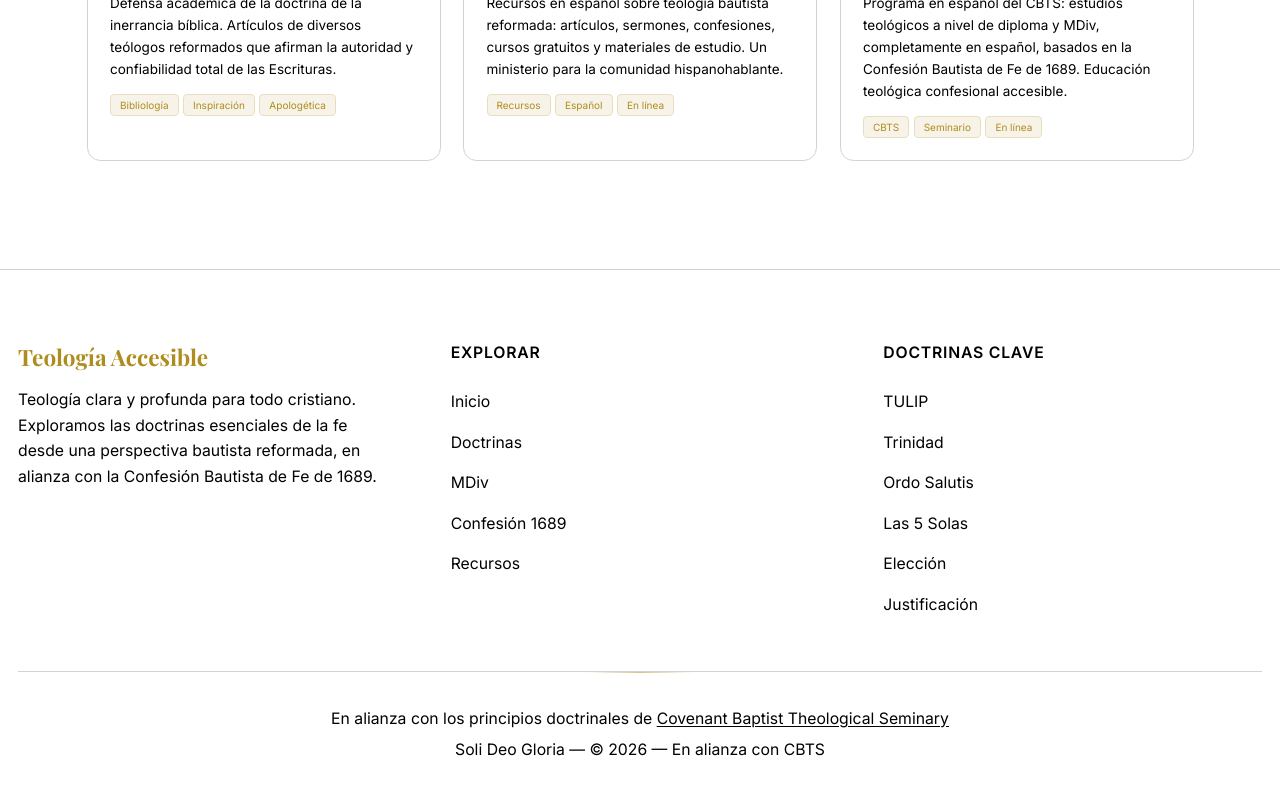
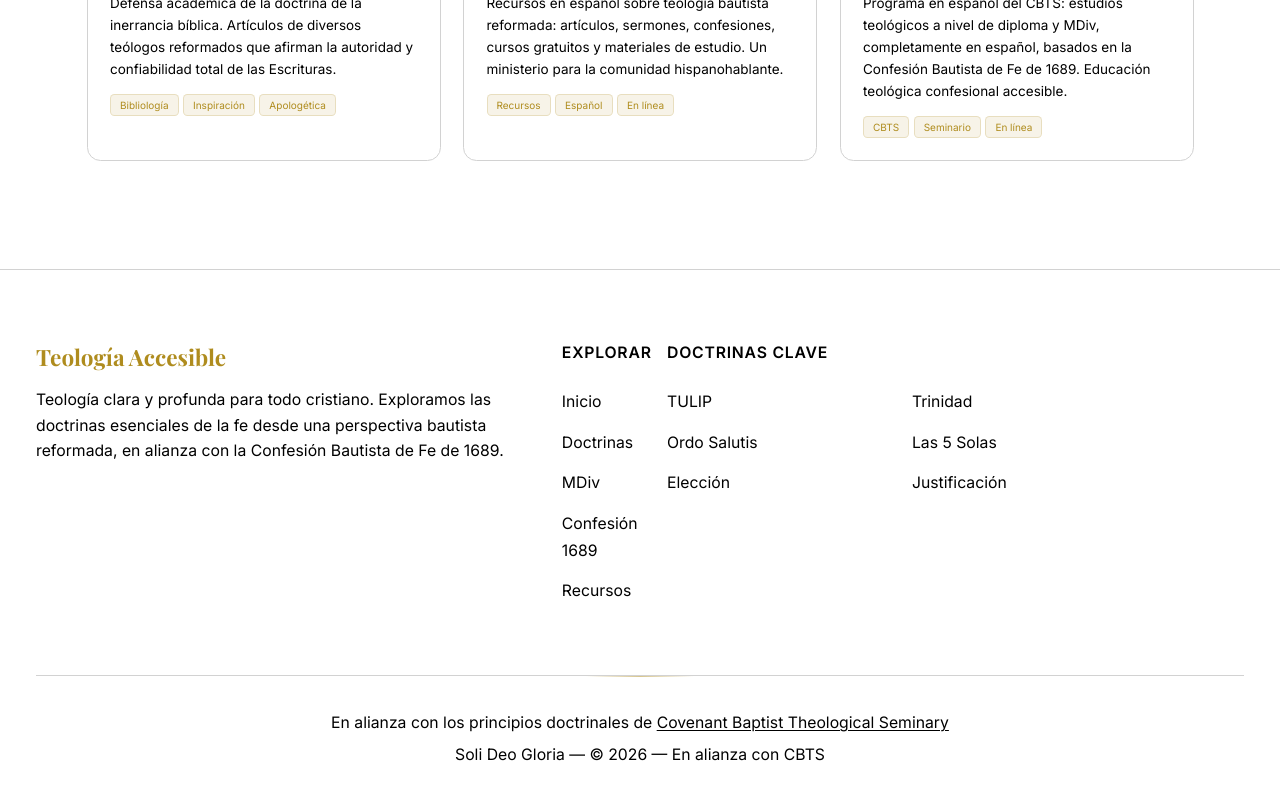
Before and after one commit to fabioledezma/teologia-bautista, a Next.js app: page / in a window 1280 px wide. Shown: the part 9770-10570 px from the top of the page. Built offline with nearby package versions, Linux system fonts and the light colour scheme; a web font is replaced by a local one.

Commit message:
Mejora responsividad del footer: grid progresivo, espaciados adaptables

```diff
--- a/src/components/Footer.tsx
+++ b/src/components/Footer.tsx
@@ -20,16 +20,16 @@ const doctrinasLinks = [
 export default function Footer() {
   return (
     <footer className="bg-surface-1 border-t border-border">
-      <div className="max-w-7xl mx-auto px-4 py-16">
-        <div className="grid grid-cols-1 md:grid-cols-3 gap-12">
-          <div>
+      <div className="max-w-7xl mx-auto px-5 sm:px-6 lg:px-8 py-10 sm:py-14 lg:py-16">
+        <div className="grid grid-cols-1 sm:grid-cols-2 lg:grid-cols-12 gap-8 sm:gap-10 lg:gap-12">
+          <div className="sm:col-span-2 lg:col-span-5">
             <Link
               href="/"
               className="font-serif text-xl font-bold text-gold hover:text-gold-light transition-colors"
             >
               Teología Accesible
             </Link>
-            <p className="text-text-2 text-sm leading-relaxed break-words mt-3">
+            <p className="text-text-2 text-sm leading-relaxed mt-3 max-w-md">
               Teología clara y profunda para todo cristiano. Exploramos las
               doctrinas esenciales de la fe desde una perspectiva bautista
               reformada, en alianza con la Confesión Bautista de Fe de 1689.
@@ -37,10 +37,10 @@ export default function Footer() {
           </div>
 
           <div>
-            <h4 className="text-text font-semibold text-sm uppercase tracking-wider mb-5">
+            <h4 className="text-text font-semibold text-xs sm:text-sm uppercase tracking-wider mb-4 sm:mb-5">
               Explorar
             </h4>
-            <ul className="space-y-3">
+            <ul className="space-y-2.5 sm:space-y-3">
               {explorarLinks.map((link) => (
                 <li key={link.href}>
                   <Link
@@ -54,11 +54,11 @@ export default function Footer() {
             </ul>
           </div>
 
-          <div>
-            <h4 className="text-text font-semibold text-sm uppercase tracking-wider mb-5">
+          <div className="sm:col-span-2 lg:col-span-5">
+            <h4 className="text-text font-semibold text-xs sm:text-sm uppercase tracking-wider mb-4 sm:mb-5">
               Doctrinas Clave
             </h4>
-            <ul className="space-y-3">
+            <ul className="grid grid-cols-2 gap-x-4 gap-y-2.5 sm:gap-y-3">
               {doctrinasLinks.map((link) => (
                 <li key={link.href}>
                   <Link
@@ -73,21 +73,21 @@ export default function Footer() {
           </div>
         </div>
 
-        <div className="mt-12 pt-8 border-t border-border relative">
+        <div className="mt-10 sm:mt-14 lg:mt-16 pt-6 sm:pt-8 border-t border-border relative">
           <div className="absolute top-0 left-1/2 -translate-x-1/2 w-24 h-px bg-gradient-to-r from-transparent via-gold/50 to-transparent" />
-          <p className="text-sm text-text-3 text-center">
+          <p className="text-xs sm:text-sm text-text-3 text-center leading-relaxed">
             En alianza con los principios doctrinales de{' '}
             <a
               href="https://cbtseminary.org"
               target="_blank"
               rel="noopener noreferrer"
-              className="text-text-2 hover:text-gold transition-colors underline underline-offset-2"
+              className="text-text-2 hover:text-gold transition-colors underline underline-offset-2 whitespace-nowrap"
             >
               Covenant Baptist Theological Seminary
             </a>
           </p>
-          <p className="text-sm text-text-3 text-center mt-2">
-            Soli Deo Gloria — &copy; 2026 — En alianza con CBTS
+          <p className="text-xs sm:text-sm text-text-3 text-center mt-1.5 sm:mt-2">
+            Soli Deo Gloria &mdash; &copy; 2026 &mdash; En alianza con CBTS
           </p>
         </div>
       </div>
```
